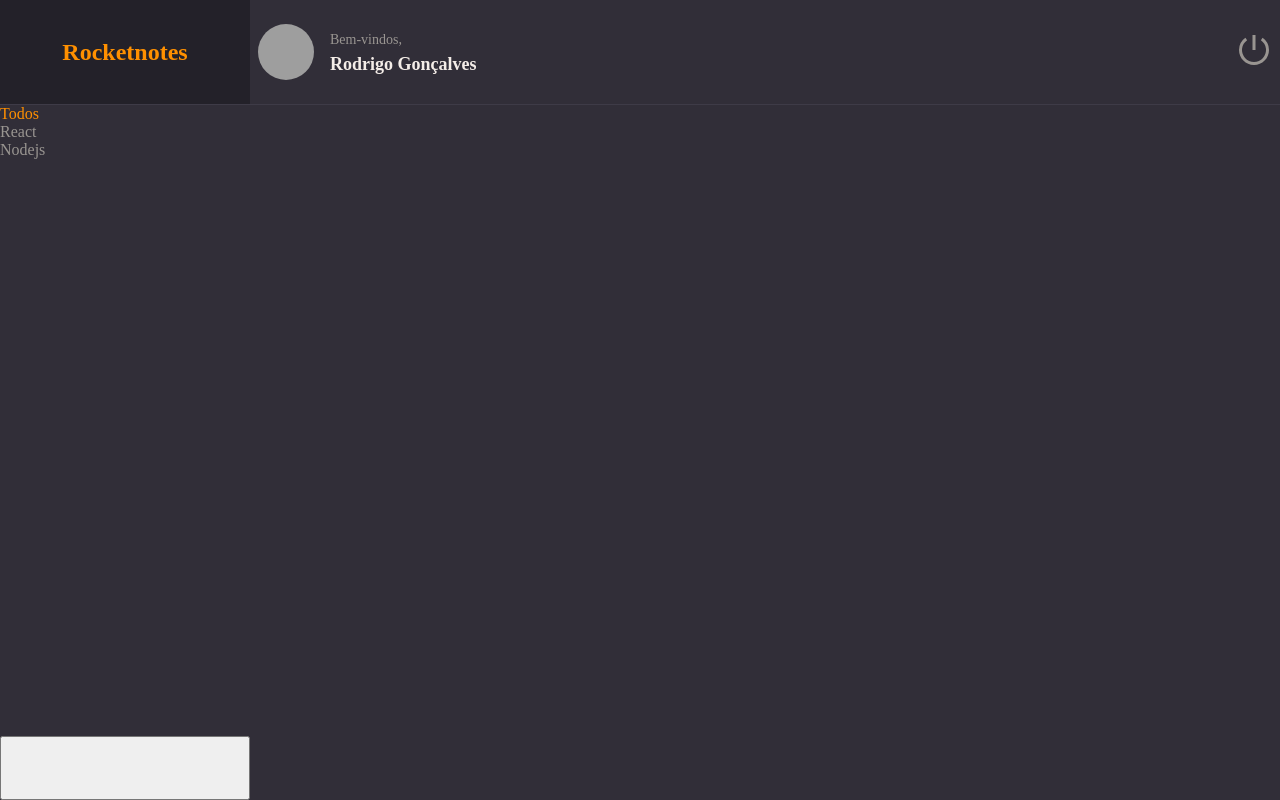
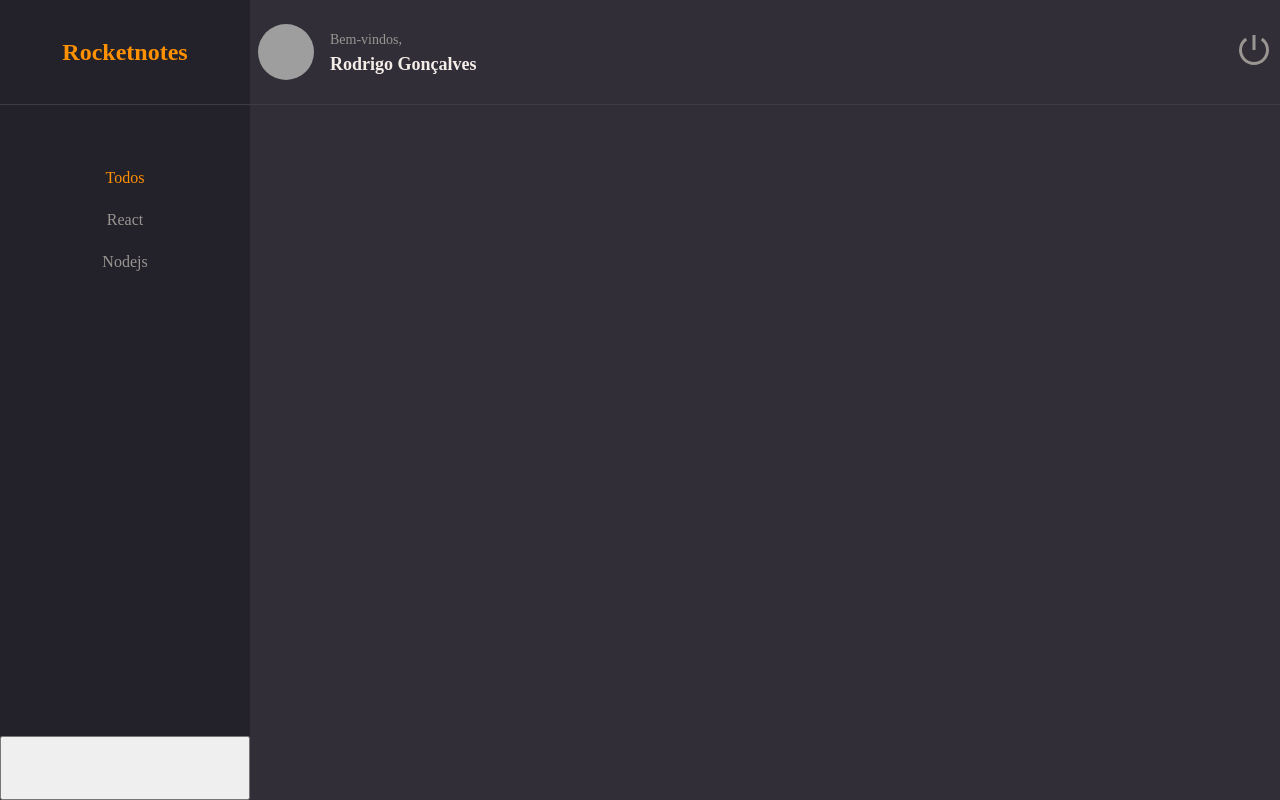
Before and after one commit to daiaanebarbosaf/rocketnotes, a React app: page / in a window 1280 px wide. Built offline with nearby package versions, Linux system fonts and the light colour scheme; grey boxes are pictures that could not be loaded; the HTML template or start-up script is replaced by a standard one.

Commit message:
style in the new button

```diff
--- a/src/pages/Home/styles.js
+++ b/src/pages/Home/styles.js
@@ -39,6 +39,14 @@ export const Brand = styled.div`
 export const Menu = styled.ul`
   grid-area: menu;
 
+  background-color: ${({ theme }) => theme.COLORS.BACKGROUND_900};
+
+  padding-top: 64px;
+  text-align: center;
+
+  > li {
+    margin-bottom: 24px;
+  }
 `;
 
 export const Search = styled.div`
```
